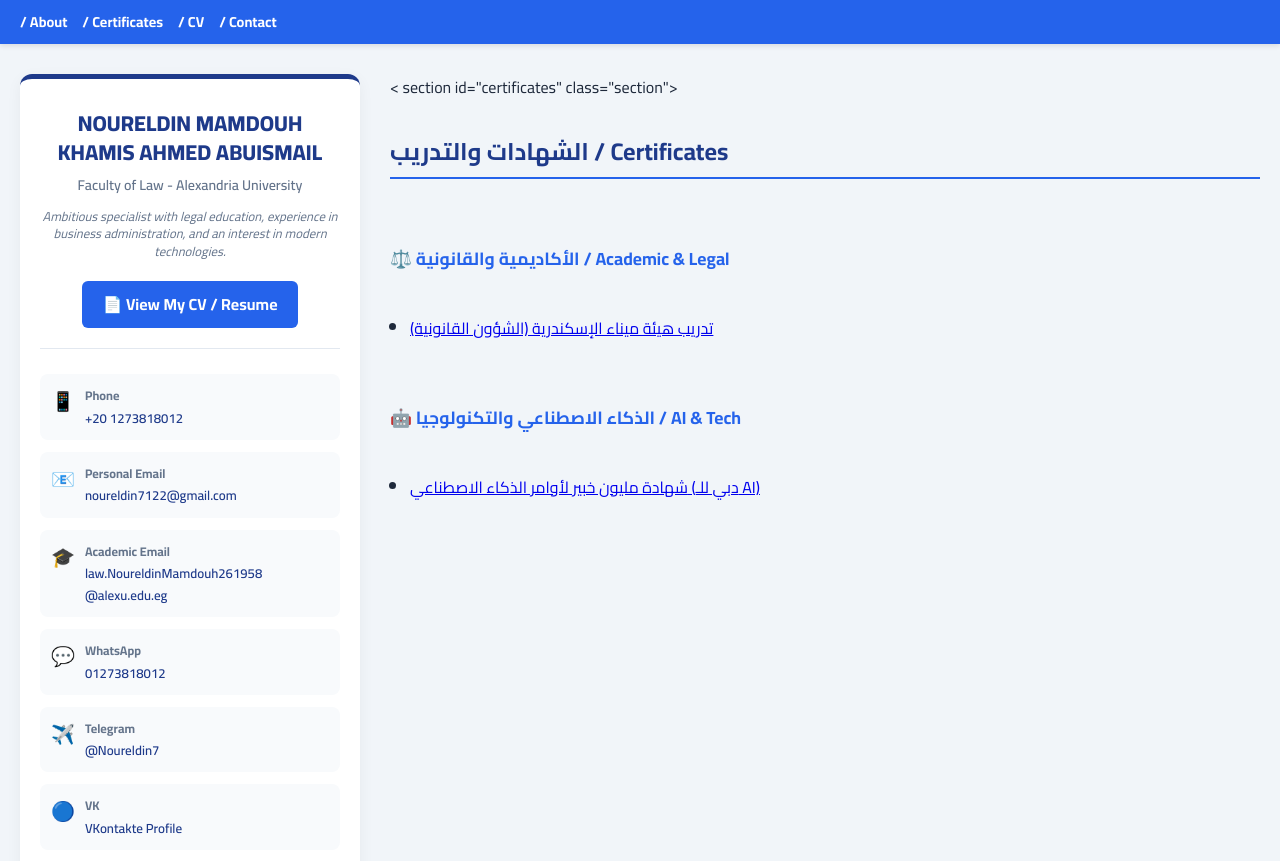
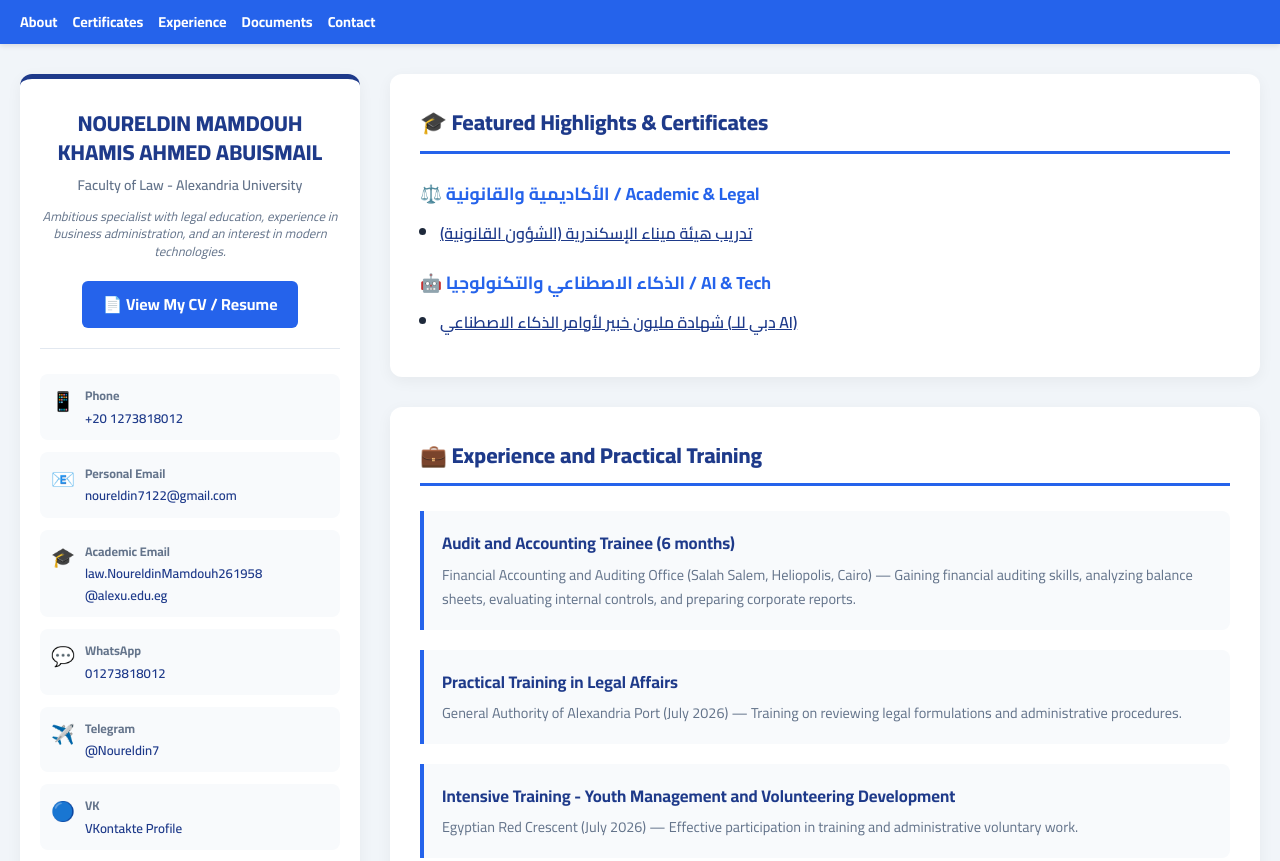
Before and after one commit to Noureldin7122/noureldin7122.github.io, a plain HTML site: page index.html in a window 1280 px wide. Shown: the top 861 px of the page. Drawn offline with Linux system fonts and the light colour scheme.

Commit message:
Refactor HTML structure and improve accessibility

```diff
--- a/index.html
+++ b/index.html
@@ -7,7 +7,7 @@
     <meta name="description" content="Noureldin Mamdouh - Faculty of Law, Alexandria University. Professional and academic profile: CV, certificates, legal and accounting training, and recommendation letters.">
     <link href="https://fonts.googleapis.com/css2?family=Cairo:wght@400;600;700;800&display=swap" rel="stylesheet">
 
-    <!-- Google Translate Script (يدعم الترجمة لعدة لغات) -->
+    <!-- Google Translate Script -->
     <script type="text/javascript">
     function googleTranslateElementInit() {
       new google.translate.TranslateElement({
@@ -150,10 +150,11 @@
     <!-- Navigation Bar -->
     <nav>
         <div class="nav-links">
-            <a href="#about"> / About</a>
-            <a href="#certificates"> / Certificates</a>
-            <a href="#cv">  / CV</a>
-            <a href="#contact"> / Contact</a>
+            <a href="#about">About</a>
+            <a href="#certificates">Certificates</a>
+            <a href="#experience">Experience</a>
+            <a href="#documents">Documents</a>
+            <a href="#contact">Contact</a>
         </div>
         <div id="google_translate_element"></div>
     </nav>
@@ -235,24 +236,23 @@
         <!-- Main Content -->
         <main class="main-content">
 
-            <!-- Certificates Grouped -->
+            <!-- Quick Highlights / Certificates Overview -->
+            <section id="certificates" class="section">
+                <h2 class="section-title">🎓 Featured Highlights & Certificates</h2>
 
-            < section id="certificates" class="section">
-                <h2 style="color: var(--primary); border-bottom: 2px solid var(--secondary); padding-bottom: 5px; margin-bottom: 20px;">الشهادات والتدريب / Certificates</h2>
-
-                <h3 style="color: var(--secondary); margin-top: 15px; font-size: 1.1rem;">⚖️ الأكاديمية والقانونية / Academic & Legal</h3>
-                <ul style="margin: 10px 20px; line-height: 1.8;">
-                    <li><a href="Alexandria_Port_Authority.pdf" target="_blank" rel="noopener noreferrer">تدريب هيئة ميناء الإسكندرية (الشؤون القانونية)</a></li>
+                <h3 style="color: var(--secondary); margin-top: 15px; font-size: 1.1rem; margin-bottom: 10px;">⚖️ الأكاديمية والقانونية / Academic & Legal</h3>
+                <ul style="margin: 0 20px 20px 20px; line-height: 1.8;">
+                    <li><a href="Alexandria_Port_Authority.pdf" target="_blank" rel="noopener noreferrer" style="color: var(--primary); font-weight: 600;">تدريب هيئة ميناء الإسكندرية (الشؤون القانونية)</a></li>
                 </ul>
 
-                <h3 style="color: var(--secondary); margin-top: 20px; font-size: 1.1rem;">🤖 الذكاء الاصطناعي والتكنولوجيا / AI & Tech</h3>
-                <ul style="margin: 10px 20px; line-height: 1.8;">
-                    <li><a href="noureldin-mamdouh-khamis-ahmed-certificate.pdf" target="_blank" rel="noopener noreferrer">شهادة مليون خبير لأوامر الذكاء الاصطناعي (دبي للـ AI)</a></li>
+                <h3 style="color: var(--secondary); margin-top: 15px; font-size: 1.1rem; margin-bottom: 10px;">🤖 الذكاء الاصطناعي والتكنولوجيا / AI & Tech</h3>
+                <ul style="margin: 0 20px 10px 20px; line-height: 1.8;">
+                    <li><a href="noureldin-mamdouh-khamis-ahmed-certificate.pdf" target="_blank" rel="noopener noreferrer" style="color: var(--primary); font-weight: 600;">شهادة مليون خبير لأوامر الذكاء الاصطناعي (دبي للـ AI)</a></li>
                 </ul>
-            </div>
+            </section>
 
             <!-- Experience and Practical Training -->
-            <div class="section">
+            <div class="section" id="experience">
                 <h2 class="section-title">💼 Experience and Practical Training</h2>
 
                 <div class="experience-card">
@@ -272,7 +272,7 @@
             </div>
 
             <!-- Recommendation Letters and Official Documents -->
-            <div class="section">
+            <div class="section" id="documents">
                 <h2 class="section-title">📄 Recommendation Letters and Official Documents</h2>
 
                 <div class="cert-grid">
@@ -330,7 +330,6 @@
 
                 <div class="cert-grid" id="certsContainer">
 
-                    <!-- الشهادة الجديدة: إدارة الموارد البشرية (OmSTU & Stepik) -->
                     <div class="cert-card">
                         <div>
                             <h3 class="cert-title">HR / Personnel Management (100% С отличием)</h3>
@@ -338,7 +337,7 @@
                         </div>
                         <div class="cert-actions">
                             <a href="stepik_hr_management_omstu.pdf" target="_blank" rel="noopener noreferrer" class="btn-action btn-view">View</a>
-                            <a href="https://stepik.org/cert/3348801" target="_blank" rel="noopener noreferrer" class="btn-action btn-verify"> Verify</a>
+                            <a href="https://stepik.org/cert/3348801" target="_blank" rel="noopener noreferrer" class="btn-action btn-verify">Verify</a>
                         </div>
                     </div>
 
```
